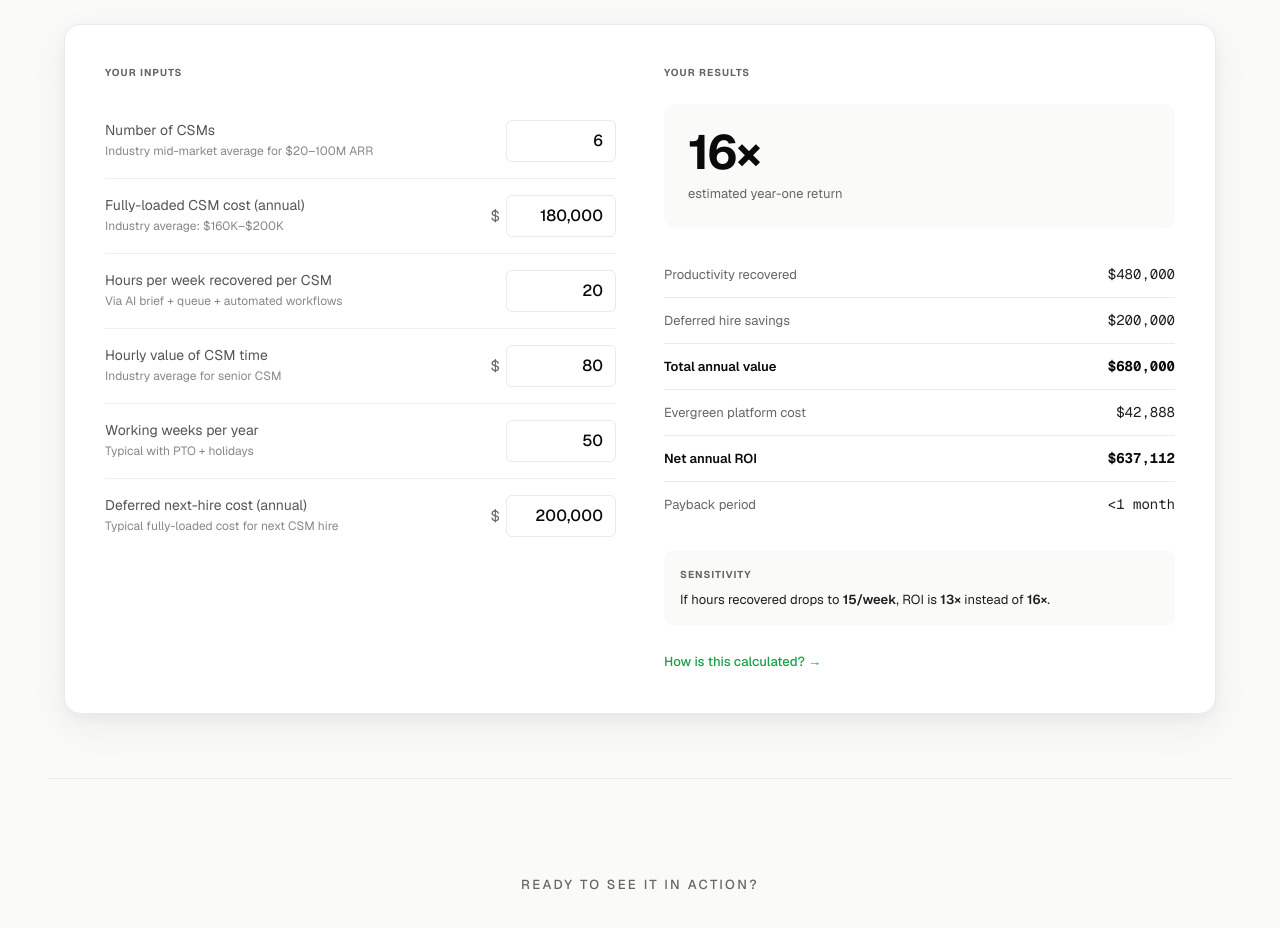
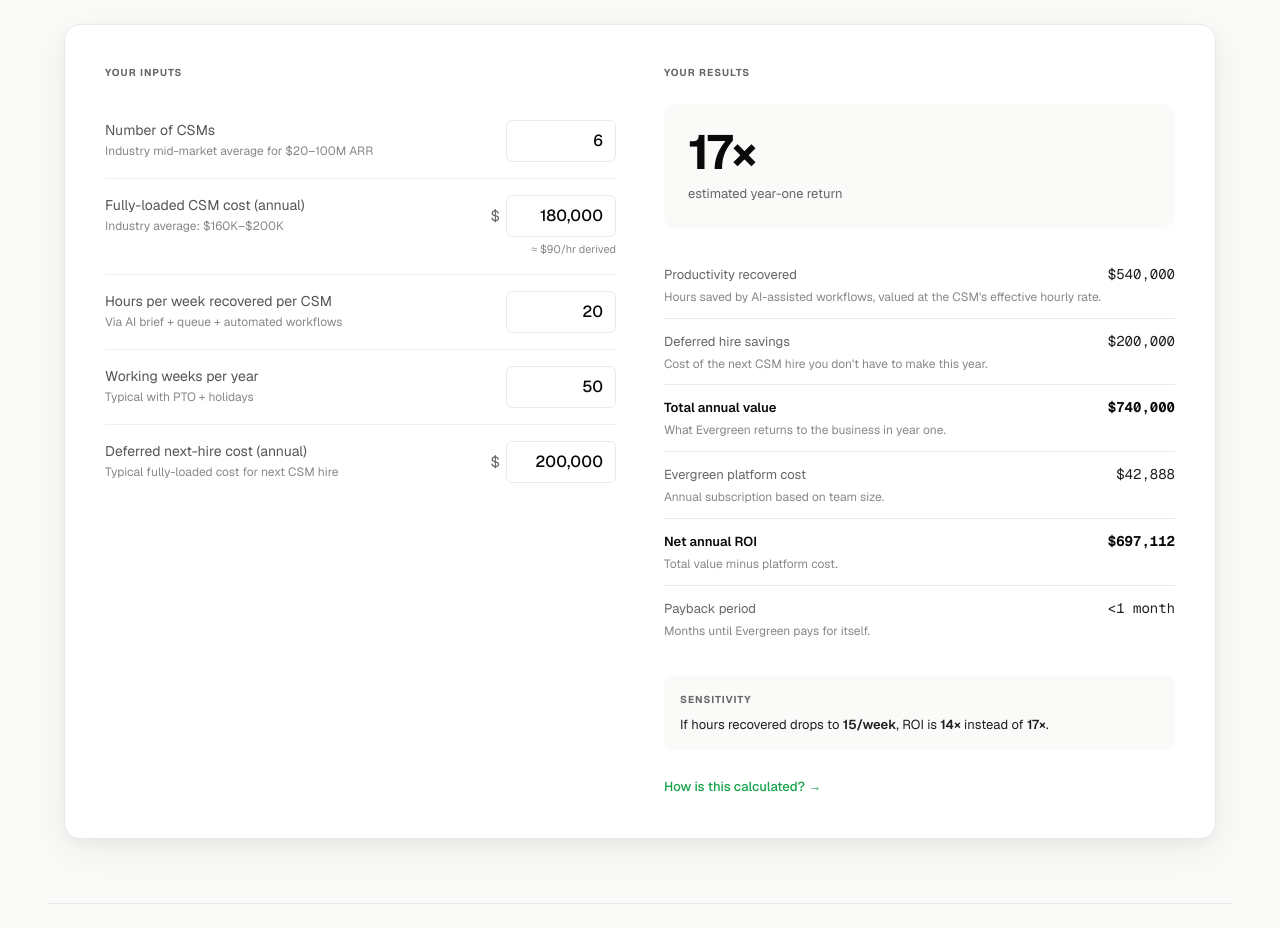
Before and after one commit to stayevergreen-ai/marketing, a Next.js app: page /roi in a window 1280 px wide. Shown: the part 500-1428 px from the top of the page. Built offline with nearby package versions, Linux system fonts and the light colour scheme.

Commit message:
EGM foundation — back-nav fix + ROI calc refinement + remove orphan founder CTA

```diff
--- a/app/roi/page.tsx
+++ b/app/roi/page.tsx
@@ -9,7 +9,6 @@ type Inputs = {
   csms: number;
   csmCost: number;
   hoursRecovered: number;
-  hourlyValue: number;
   workingWeeks: number;
   deferredHire: number;
 };
@@ -18,10 +17,11 @@ const DEFAULTS: Inputs = {
   csms: 6,
   csmCost: 180000,
   hoursRecovered: 20,
-  hourlyValue: 80,
   workingWeeks: 50,
   deferredHire: 200000,
 };
+
+const HOURS_PER_WEEK = 40;
 
 const formatDollars = (n: number) => `$${Math.round(n).toLocaleString()}`;
 const formatNumber = (n: number) => n.toLocaleString();
@@ -44,11 +44,14 @@ export default function RoiPage() {
   };
 
   const results = useMemo(() => {
+    const annualHours = inputs.workingWeeks * HOURS_PER_WEEK;
+    const hourlyRate = annualHours > 0 ? inputs.csmCost / annualHours : 0;
+
     const productivity =
       inputs.csms *
       inputs.hoursRecovered *
       inputs.workingWeeks *
-      inputs.hourlyValue;
+      hourlyRate;
     const totalValue = productivity + inputs.deferredHire;
 
     const tier = pricingTier(inputs.csms);
@@ -62,15 +65,13 @@ export default function RoiPage() {
 
     const sensitivityHours = inputs.hoursRecovered * 0.75;
     const sensitivityProductivity =
-      inputs.csms *
-      sensitivityHours *
-      inputs.workingWeeks *
-      inputs.hourlyValue;
+      inputs.csms * sensitivityHours * inputs.workingWeeks * hourlyRate;
     const sensitivityValue = sensitivityProductivity + inputs.deferredHire;
     const sensitivityMultiplier =
       platformCost > 0 ? sensitivityValue / platformCost : 0;
 
     return {
+      hourlyRate,
       productivity,
       totalValue,
       platformCost,
@@ -136,6 +137,7 @@ export default function RoiPage() {
                       prefix="$"
                       value={inputs.csmCost}
                       onChange={(v) => update("csmCost", v)}
+                      derivedAnnotation={`≈ $${Math.round(results.hourlyRate)}/hr derived`}
                     />
                     <InputRow
                       id="hoursRecovered"
@@ -143,14 +145,6 @@ export default function RoiPage() {
                       annotation="Via AI brief + queue + automated workflows"
                       value={inputs.hoursRecovered}
                       onChange={(v) => update("hoursRecovered", v)}
-                    />
-                    <InputRow
-                      id="hourlyValue"
-                      label="Hourly value of CSM time"
-                      annotation="Industry average for senior CSM"
-                      prefix="$"
-                      value={inputs.hourlyValue}
-                      onChange={(v) => update("hourlyValue", v)}
                     />
                     <InputRow
                       id="workingWeeks"
@@ -209,6 +203,7 @@ function InputRow({
   value,
   onChange,
   prefix,
+  derivedAnnotation,
   last,
 }: {
   id: string;
@@ -217,6 +212,7 @@ function InputRow({
   value: number;
   onChange: (v: number) => void;
   prefix?: string;
+  derivedAnnotation?: string;
   last?: boolean;
 }) {
   const formatted = prefix === "$" ? value.toLocaleString() : value.toString();
@@ -243,7 +239,8 @@ function InputRow({
           {annotation}
         </span>
       </div>
-      <div className="flex shrink-0 items-center gap-1.5">
+      <div className="flex shrink-0 flex-col items-end gap-1">
+        <div className="flex items-center gap-1.5">
           {prefix ? (
             <span className="text-[15px] text-[#666]">{prefix}</span>
           ) : null}
@@ -255,6 +252,10 @@ function InputRow({
             onChange={handleChange}
             className="w-[110px] rounded-md border border-[#EAEAEA] bg-white px-3 py-2 text-right text-[16px] font-medium text-[#0A0A0A] outline-none transition-colors focus:border-[#16A34A]"
           />
+        </div>
+        {derivedAnnotation ? (
+          <span className="text-[11px] text-[#888]">{derivedAnnotation}</span>
+        ) : null}
       </div>
     </div>
   );
@@ -312,14 +313,17 @@ function ResultsColumn({
         <ResultRow
           label="Productivity recovered"
           value={formatDollars(results.productivity)}
+          explanation="Hours saved by AI-assisted workflows, valued at the CSM's effective hourly rate."
         />
         <ResultRow
           label="Deferred hire savings"
           value={formatDollars(inputs.deferredHire)}
+          explanation="Cost of the next CSM hire you don't have to make this year."
         />
         <ResultRow
           label="Total annual value"
           value={formatDollars(results.totalValue)}
+          explanation="What Evergreen returns to the business in year one."
           accent
         />
         <ResultRow
@@ -329,13 +333,20 @@ function ResultsColumn({
               ? "Custom — contact us"
               : formatDollars(results.platformCost)
           }
+          explanation="Annual subscription based on team size."
         />
         <ResultRow
           label="Net annual ROI"
           value={formatDollars(results.netRoi)}
+          explanation="Total value minus platform cost."
           accent
         />
-        <ResultRow label="Payback period" value={paybackDisplay} last />
+        <ResultRow
+          label="Payback period"
+          value={paybackDisplay}
+          explanation="Months until Evergreen pays for itself."
+          last
+        />
       </div>
 
       <div className="mt-6 rounded-lg bg-[#FAFAF9] p-4">
@@ -369,7 +380,8 @@ function ResultsColumn({
           <div className="mt-3 rounded-md bg-[#FAFAFA] p-4 text-[12px] leading-[1.65] text-[#1F1F1F]">
             <p>
               <span className="font-semibold">Productivity recovered</span> =
-              CSMs × hours per week × working weeks × hourly value of CSM time.
+              CSMs × hours per week × working weeks × derived hourly rate
+              (annual salary ÷ working weeks ÷ 40 hours).
             </p>
             <p className="mt-2">
               <span className="font-semibold">Total annual value</span> =
@@ -402,19 +414,22 @@ function ResultsColumn({
 function ResultRow({
   label,
   value,
+  explanation,
   accent,
   last,
 }: {
   label: string;
   value: string;
+  explanation?: string;
   accent?: boolean;
   last?: boolean;
 }) {
   return (
     <div
-      className="flex items-baseline justify-between gap-3 py-3"
+      className="py-3"
       style={{ borderBottom: last ? "none" : "0.5px solid #EAEAEA" }}
     >
+      <div className="flex items-baseline justify-between gap-3">
       <span
         className={
           accent
@@ -434,5 +449,11 @@ function ResultRow({
         {value}
       </span>
       </div>
+      {explanation ? (
+        <p className="mt-1 text-[12px] leading-[1.4] text-[#888]">
+          {explanation}
+        </p>
+      ) : null}
+    </div>
   );
 }
--- a/components/marketing/FinalCTA.tsx
+++ b/components/marketing/FinalCTA.tsx
@@ -10,7 +10,7 @@ export default function FinalCTA() {
   return (
     <section id="demo" className="py-32 md:py-40">
       <motion.div
-        initial={{ opacity: 0, y: 16 }}
+        initial={false}
         whileInView={{ opacity: 1, y: 0 }}
         transition={{ duration: 0.8, ease: FADE_EASE }}
         viewport={{ once: true, margin: "-80px" }}
--- a/components/marketing/Pricing.tsx
+++ b/components/marketing/Pricing.tsx
@@ -117,7 +117,7 @@ function PricingCard({ tier, delay }: { tier: Tier; delay: number }) {
   const isPrimary = tier.ctaStyle === "primary";
   return (
     <motion.div
-      initial={{ opacity: 0, y: 16 }}
+      initial={false}
       whileInView={{ opacity: 1, y: 0 }}
       transition={{ duration: 0.8, delay, ease: FADE_EASE }}
       viewport={{ once: true, margin: "-80px" }}
@@ -204,7 +204,7 @@ function PricingCard({ tier, delay }: { tier: Tier; delay: number }) {
 function ROIBlock() {
   return (
     <motion.div
-      initial={{ opacity: 0, y: 16 }}
+      initial={false}
       whileInView={{ opacity: 1, y: 0 }}
       transition={{ duration: 0.8, ease: FADE_EASE }}
       viewport={{ once: true, margin: "-80px" }}
```
Also changed, not shown: app/page.tsx (+18 -39 lines). Lines whose indentation alone changed are shown as unchanged.
